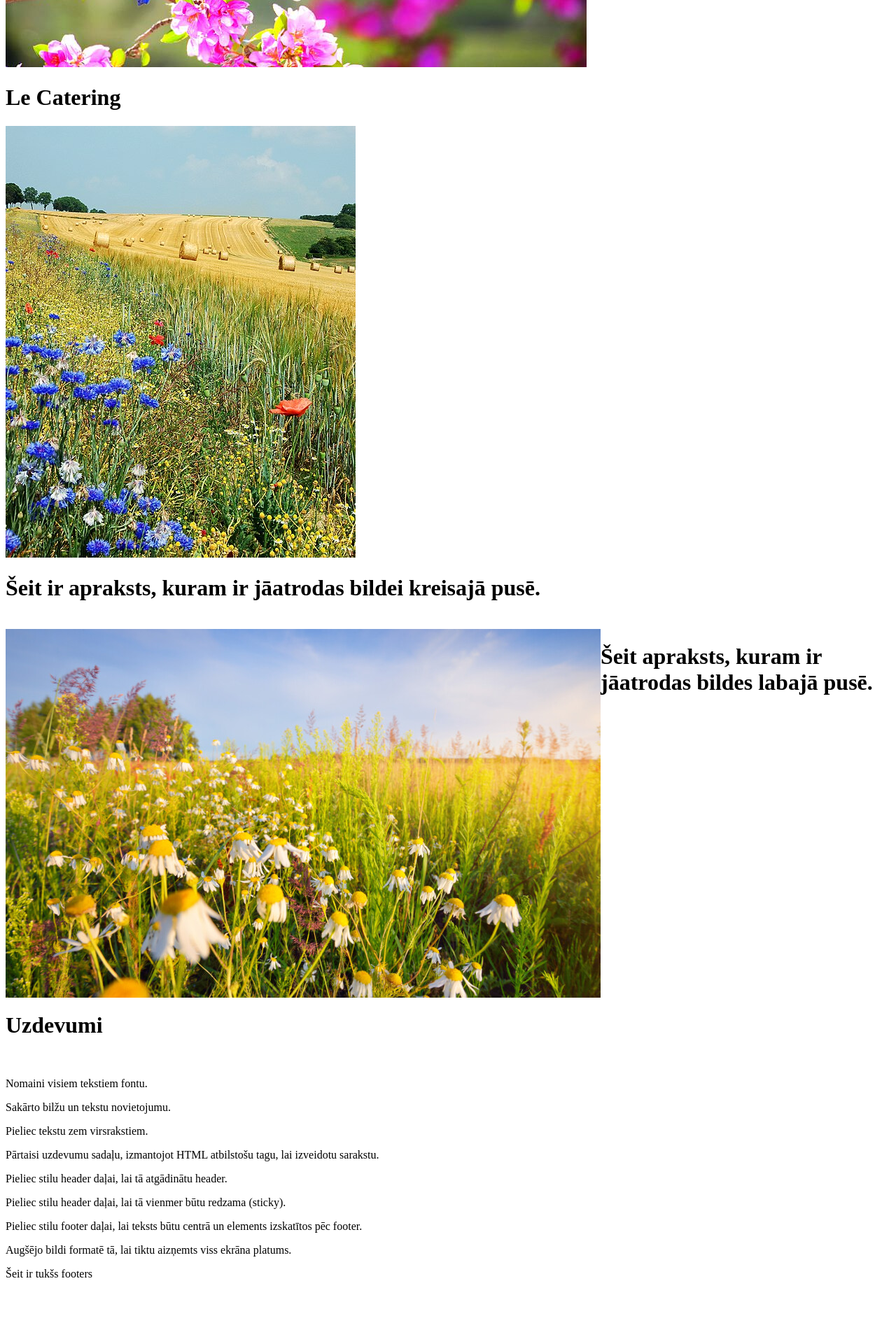
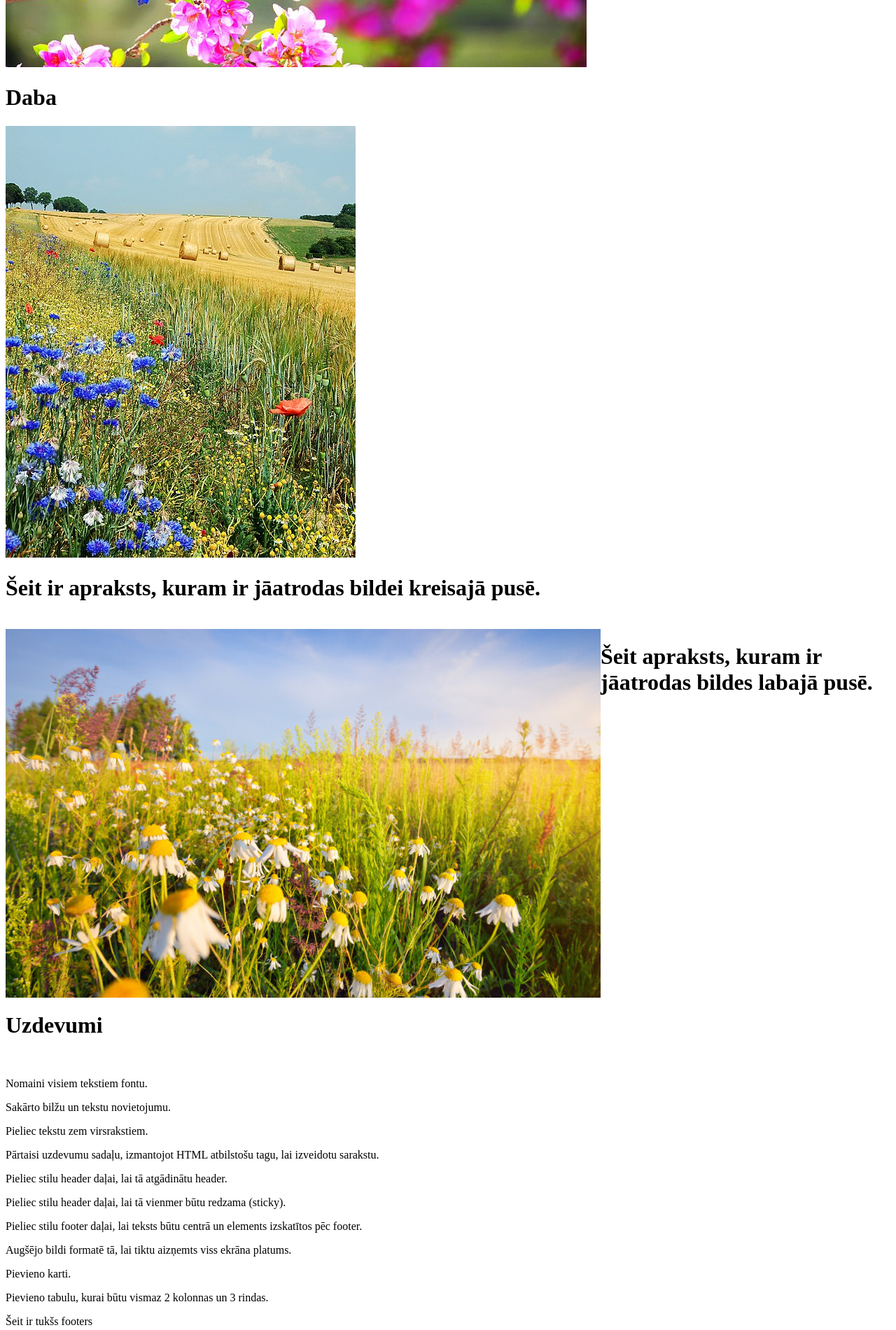
Before and after one commit to kasparszviedrislv/HTML-CSS, a plain HTML site: page index.html in a window 1280 px wide. Shown: the part 500-2401 px from the top of the page at 70% size. Before the commit the page ends 2346 px from the top, so only its background shows below. Drawn offline with Linux system fonts and the light colour scheme.

Commit message:
Update index.html

```diff
--- a/index.html
+++ b/index.html
@@ -23,7 +23,7 @@
     <header id="home">
         <img src="resources/Pavasaris.jpg">
         <div>
-            <h1>Le Catering</h1>
+            <h1>Daba</h1>
         </div>
     </header>
 
@@ -35,10 +35,10 @@
 
     <!-- Second Section -->
     <div id="second" style="display: flex; flex-direction: row;">
-        <div tyle=" display: block;">
+        <div tyle="display: block;">
             <img style="display: block;" src="resources/Plava.jpg" alt="Plava" style="width:100%">
         </div>
-        <div sstyle=" display: block;">
+        <div sstyle="display: block;">
             <h1>Šeit apraksts, kuram ir jāatrodas bildes labajā pusē.</h1>
         </div>
     </div>
@@ -54,6 +54,8 @@
         <p>Pieliec stilu header daļai, lai tā vienmer būtu redzama (sticky).</p>
         <p>Pieliec stilu footer daļai, lai teksts būtu centrā un elements izskatītos pēc footer.</p>
         <p>Augšējo bildi formatē tā, lai tiktu aizņemts viss ekrāna platums.</p>
+        <p>Pievieno karti.</p>
+        <p>Pievieno tabulu, kurai būtu vismaz 2 kolonnas un 3 rindas.</p>
         <p></p>
     </div>
 
```
